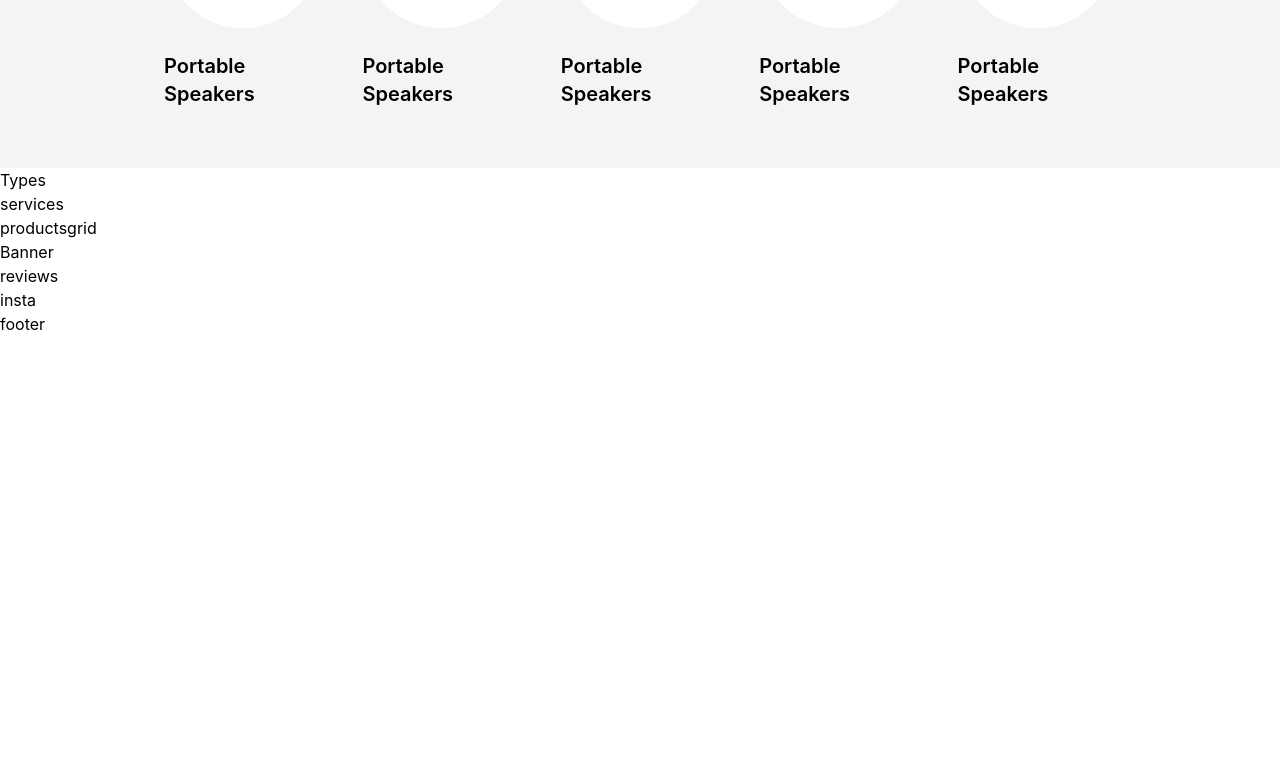
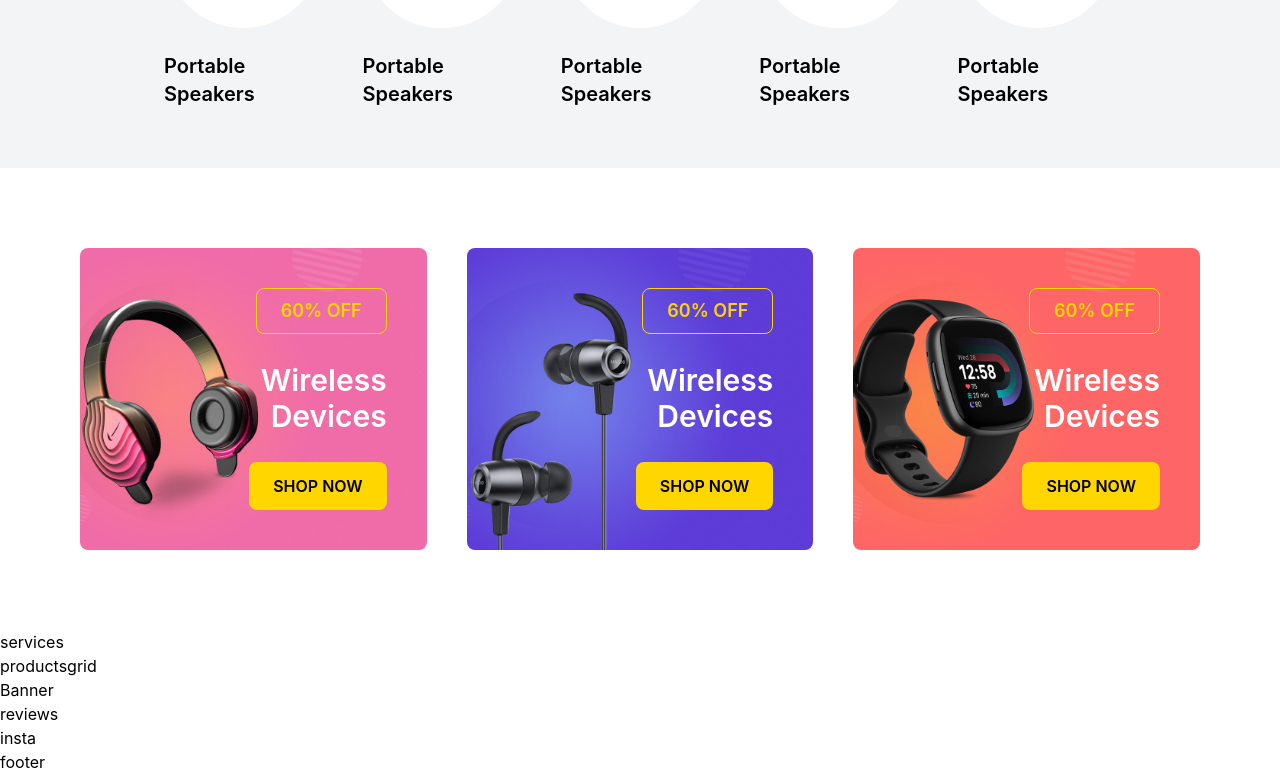
Before and after one commit to SushmaGanji/Electronics-EcommerceWebsite, a React (Vite) app: page / in a window 1280 px wide. Shown: the part 1110-1884 px from the top of the page. Before the commit the page ends 1446 px from the top, so only its background shows below. Built offline with nearby package versions, Linux system fonts and the light colour scheme.

Commit message:
implemented types sections with animations

```diff
--- a/src/components/Types.jsx
+++ b/src/components/Types.jsx
@@ -1,9 +1,47 @@
-import React from 'react'
+import { useEffect } from 'react'
+import AOS from 'aos'
+import 'aos/dist/aos.css'
+import banner1 from '../assets/banner1.jpg'
+import banner2 from '../assets/banner2.jpg'
+import banner3 from '../assets/banner3.jpg'
+const Types = () => {
+    useEffect(() => {
+        AOS.init({
+            offset: 100,
+            duration: 500,
+            easing: 'ease-in-out',
 
-const Types = () => {
+        })
+
+        AOS.refresh();
+
+    }, [])
     return (
-        <div>
-            Types
+        // this div for wrapping all the banners in one section along with the animations
+        <div className='w-full lg:px-20 px-5 py-[80px] grid lg:grid-cols-3 grid-cols-1 justify-center items-start gap-10'>
+            <div data-aos="zoom-in" data-aos-delay="100" className='flex flex-col justify-center items-end gap-7 bg-cover bg-center lg:p-10  p-20 rounded-lg transition-transform duration-100 ease-in-out hover:scale-105' style={{ backgroundImage: `url(${banner1})` }}>
+
+                <h1 className='text-(--theme-yellow)  border rounded-lg border-(--theme-yellow) px-6 py-2 font-semibold text-lg'>60% OFF</h1>
+                <h1 className='lg:text-3xl text-2xl text-end lg:w-[200px] text-white font-semibold'>Wireless Devices</h1>
+                <button className='bg-(--theme-yellow) px-6 py-3 rounded-lg text-black font-semibold'>SHOP NOW</button>
+            </div>
+
+
+            <div data-aos="zoom-in" data-aos-delay="100" className='flex flex-col justify-center items-end gap-7 bg-cover bg-center lg:p-10 p-20 rounded-lg transition-transform duration-100 ease-in-out hover:scale-105' style={{ backgroundImage: `url(${banner2})` }}>
+
+                <h1 className='text-(--theme-yellow)  border rounded-lg border-(--theme-yellow) px-6 py-2 font-semibold text-lg'>60% OFF</h1>
+                <h1 className='lg:text-3xl text-2xl text-end lg:w-[200px] text-white font-semibold'>Wireless Devices</h1>
+                <button className='bg-(--theme-yellow) px-6 py-3 rounded-lg text-black font-semibold'>SHOP NOW</button>
+
+            </div>
+            <div data-aos="zoom-in" data-aos-delay="100" className='flex flex-col justify-center items-end gap-7 bg-cover bg-center lg:p-10 p-20 rounded-lg transition-transform duration-100 ease-in-out hover:scale-105' style={{ backgroundImage: `url(${banner3})` }}>
+
+                <h1 className='text-(--theme-yellow)  border rounded-lg border-(--theme-yellow) px-6 py-2 font-semibold text-lg'>60% OFF</h1>
+                <h1 className='lg:text-3xl text-2xl text-end lg:w-[200px] text-white font-semibold'>Wireless Devices</h1>
+                <button className='bg-(--theme-yellow) px-6 py-3 rounded-lg text-black font-semibold'>SHOP NOW</button>
+
+            </div>
+
         </div>
     )
 }
```
